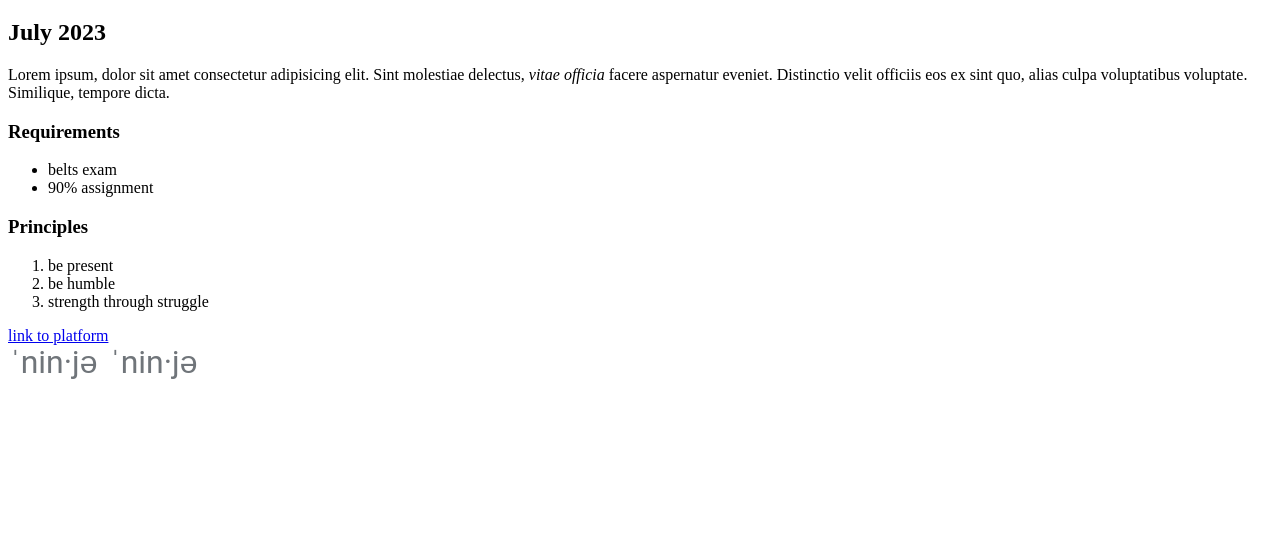
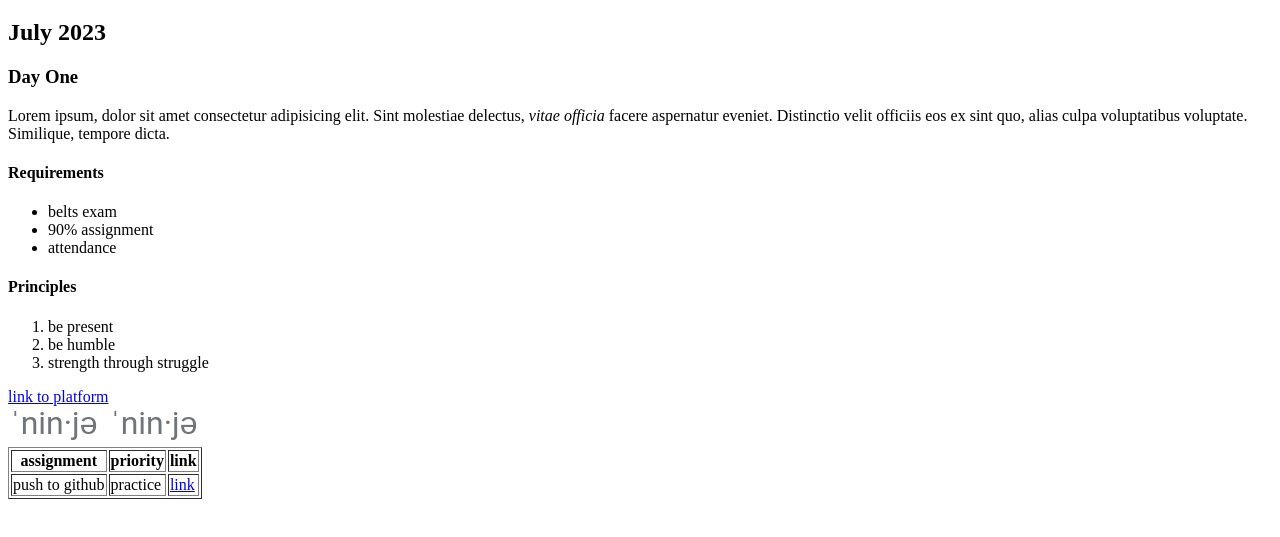
Before and after one commit to tmax818/web_fund_july23, a plain HTML site: page index.html in a window 1280 px wide. Shown: the part 61-598 px from the top of the page. Drawn offline with Linux system fonts and the light colour scheme.

Commit message:
it works!!!

```diff
--- a/index.html
+++ b/index.html
@@ -1,23 +1,31 @@
 <!DOCTYPE html>
 <html lang="en">
+
 <head>
     <meta charset="UTF-8">
     <meta name="viewport" content="width=device-width, initial-scale=1.0">
     <title>Webfund July 2023</title>
 </head>
+
 <body>
     <h1>Web Fundamentals</h1>
     <h2>July 2023</h2>
-        <p>Lorem ipsum, dolor sit amet consectetur adipisicing elit. Sint molestiae delectus, <em>vitae officia</em>  facere aspernatur eveniet. Distinctio velit officiis eos ex sint quo, alias culpa voluptatibus voluptate. Similique, tempore dicta.</p>
+    <div id="day-1">
 
-    <h3>Requirements</h3>
+        <h3>Day One</h3>
+        <p>Lorem ipsum, dolor sit amet consectetur adipisicing elit. Sint molestiae delectus, <em>vitae officia</em>
+            facere aspernatur eveniet. Distinctio velit officiis eos ex sint quo, alias culpa voluptatibus voluptate.
+            Similique, tempore dicta.</p>
+
+        <h4>Requirements</h4>
         <!-- this is an unordered list -->
         <ul>
             <li>belts exam</li>
-        <li>90% assignment </li>
+            <li>90% assignment</li>
+            <li>attendance</li>
         </ul>
 
-    <h3>Principles</h3>
+        <h4>Principles</h4>
 
         <!-- this is an ORDERED list -->
         <ol>
@@ -25,12 +33,32 @@
             <li>be humble</li>
             <li>strength through struggle</li>
         </ol>
-<a href="https://login.codingdojo.com/m/201/7500/53123" target="_blank" rel="noopener noreferrer">link to platform</a>
+        <a href="https://login.codingdojo.com/m/201/7500/53123" target="_blank" rel="noopener noreferrer">link to
+            platform</a>
 
         <br>
         <img src="./pronunciation.png" alt="">
 
         <img src="./pronunciation.png" alt="">
 
+        <table border>
+            <tr>
+                <th>assignment</th>
+                <th>priority</th>
+                <th>link</th>
+            </tr>
+            <tr>
+                <td>push to github</td>
+                <td>practice</td>
+                <td>
+                    <a href="https://login.codingdojo.com/m/201/7499/53122" target="_blank" rel="noopener noreferrer">link</a>
+                </td>
+            </tr>
+        </table>
+
+
+    </div>
+
 </body>
+
 </html>
```
Lines whose indentation alone changed are shown as unchanged.
